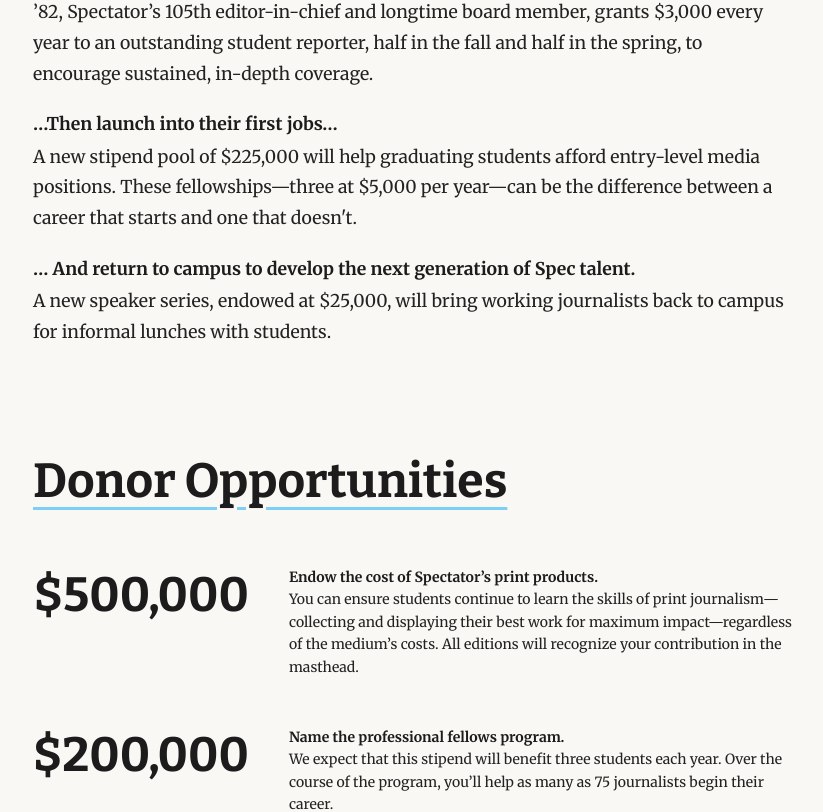
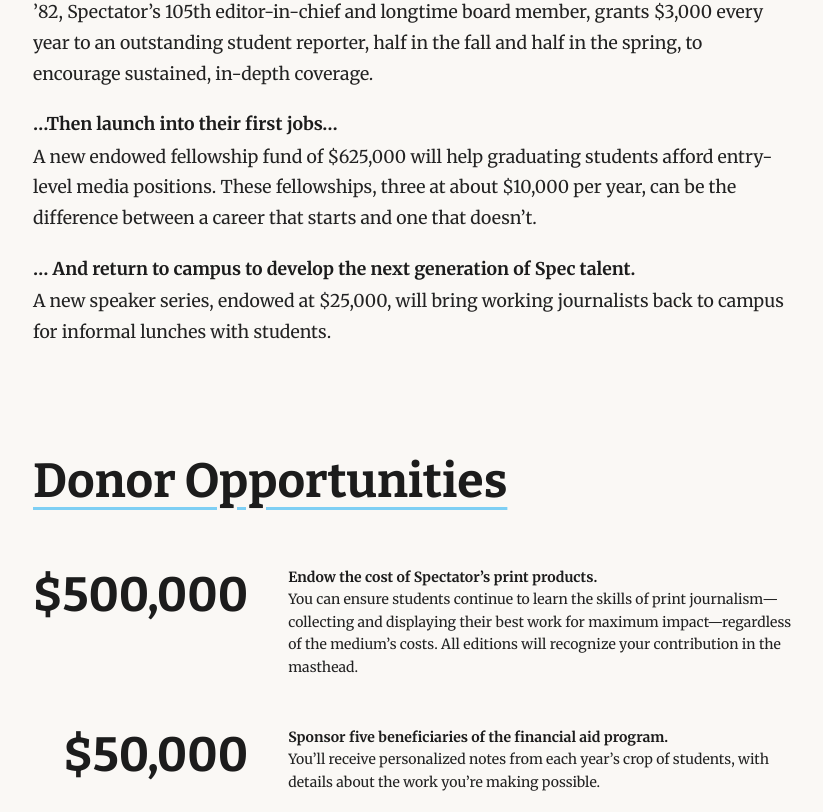
Before and after one commit to spectatorpublishing/150-campaign, a React (Create React App) app: page / in a window 1280 px wide. Shown: the part 2411-3223 px from the top of the page, without its empty margins (227-1050 px from the left). Built offline with nearby package versions, Linux system fonts and the light colour scheme.

Commit message:
Fellowships: $625K endowed fund, three ~$10K fellowships; hold naming card

```diff
--- a/src/data/content.js
+++ b/src/data/content.js
@@ -43,7 +43,7 @@
       },
       {
         heading: '…Then launch into their first jobs…',
-        body: 'A new stipend pool of $225,000 will help graduating students afford entry-level media positions. These fellowships—three at $5,000 per year—can be the difference between a career that starts and one that doesn\'t.',
+        body: 'A new endowed fellowship fund of $625,000 will help graduating students afford entry-level media positions. These fellowships, three at about $10,000 per year, can be the difference between a career that starts and one that doesn’t.',
       },
       {
         heading: '… And return to campus to develop the next generation of Spec talent.',
@@ -157,11 +157,6 @@
     description: 'You can ensure students continue to learn the skills of print journalism—collecting and displaying their best work for maximum impact—regardless of the medium’s costs. All editions will recognize your contribution in the masthead.',
   },
   {
-    amount: '$200,000',
-    title: 'Name the professional fellows program.',
-    description: 'We expect that this stipend will benefit three students each year. Over the course of the program, you’ll help as many as 75 journalists begin their career.',
-  },
-  {
     amount: '$50,000',
     title: 'Sponsor five beneficiaries of the financial aid program.',
     description: 'You’ll receive personalized notes from each year’s crop of students, with details about the work you’re making possible.',
```
